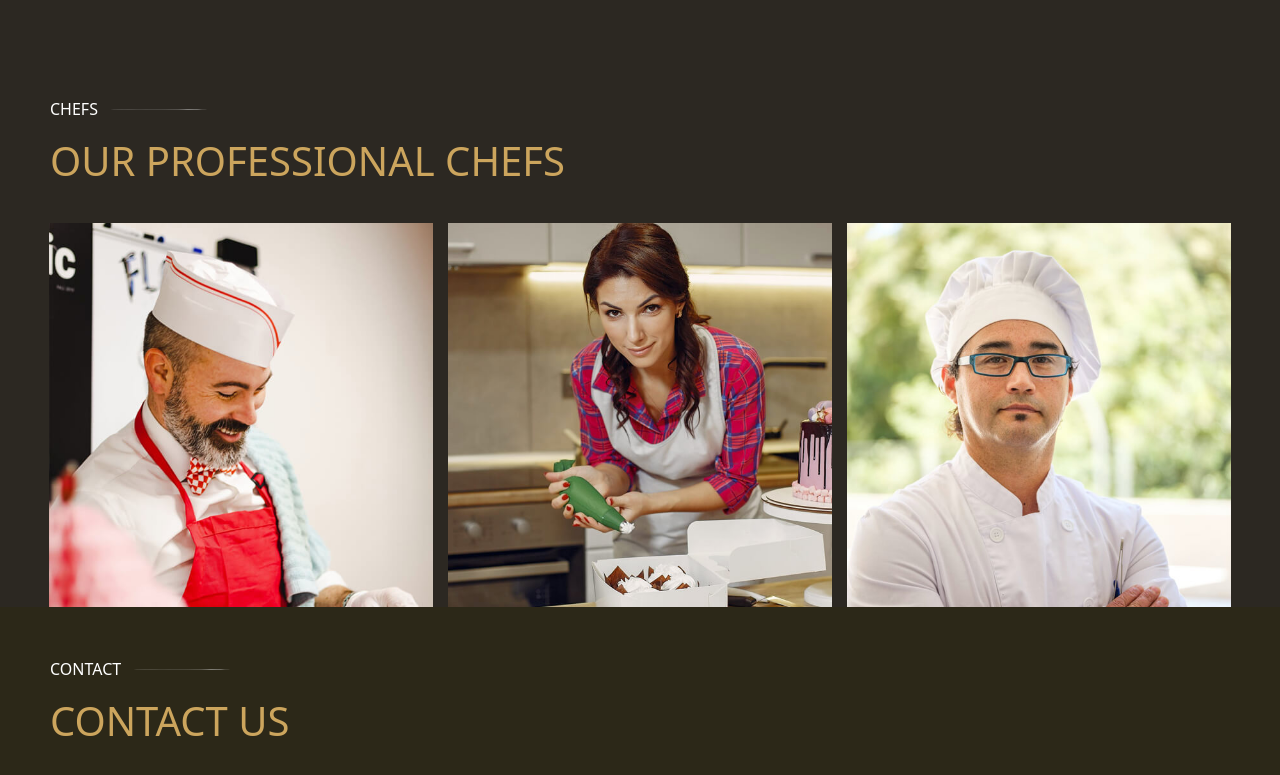
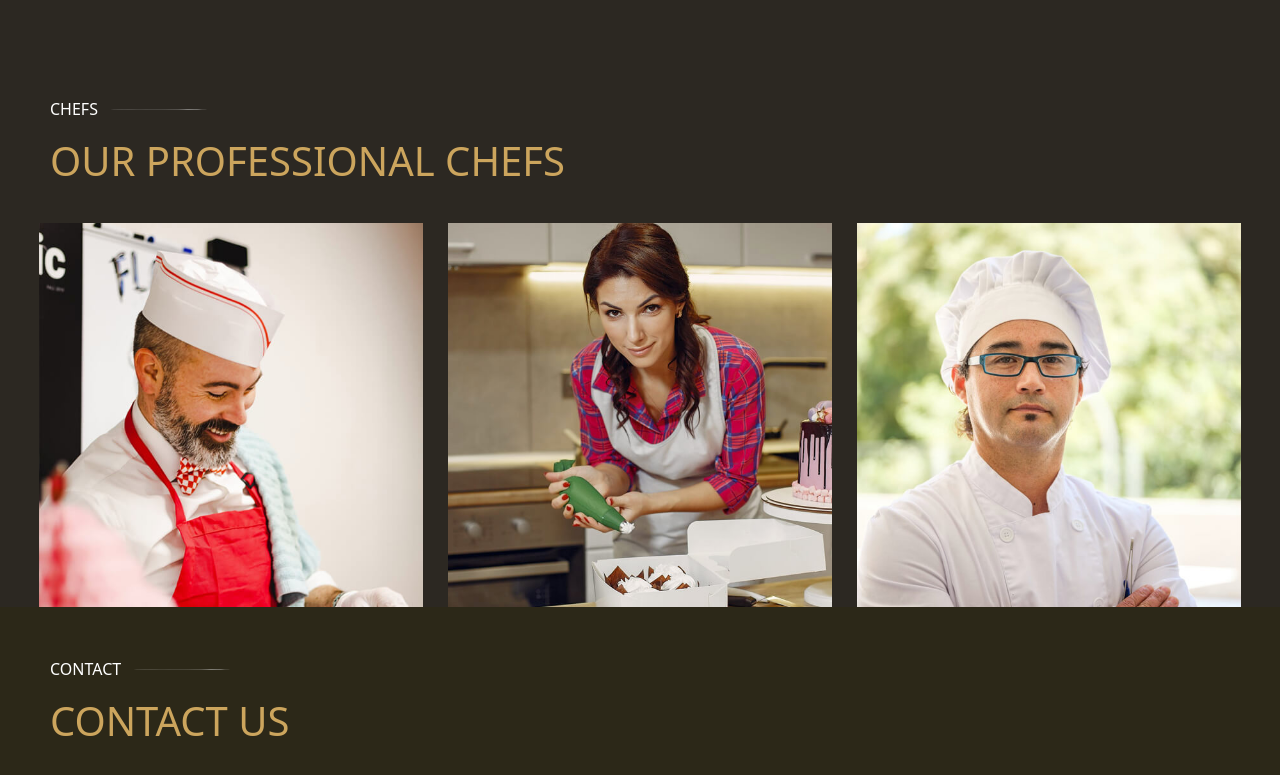
Before and after one commit to Silca93/ERIC_CBIENBON2, a website: page index.html in a window 1280 px wide. Shown: the part 3669-4444 px from the top of the page. Drawn offline with nearby package versions, Linux system fonts and the light colour scheme.

Commit message:
each chefs in its own div

```diff
--- a/index.html
+++ b/index.html
@@ -336,9 +336,15 @@
           <h1 class="text-orange">OUR PROFESSIONAL CHEFS</h1>
       </div>
       <div class="sec6bot">
-        <img src="./public/assets/CBIENBON/img/chefs/chefs-1.jpg" id="chefs" alt="">
-        <img src="./public/assets/CBIENBON/img/chefs/chefs-2.jpg" id="chefs"  alt="">
-        <img src="./public/assets/CBIENBON/img/chefs/chefs-3.jpg" id="chefs" alt="">
+        <div class="chef-container1">
+          <img src="./public/assets/CBIENBON/img/chefs/chefs-1.jpg" id="chefs" alt="">
+        </div>
+        <div class="chef-container2">
+          <img src="./public/assets/CBIENBON/img/chefs/chefs-2.jpg" id="chefs"  alt="">
+        </div>
+        <div class="chef-container3">
+          <img src="./public/assets/CBIENBON/img/chefs/chefs-3.jpg" id="chefs" alt="">
+        </div>
       </div>
 
     </section>
--- a/src/sass/modules/_main.sass
+++ b/src/sass/modules/_main.sass
@@ -396,11 +396,21 @@ main
         width: 100%
         display: flex
         flex-wrap: wrap
-        gap: 15px
+        gap: 25px
         justify-content: center
 
+        .chef-container1
+            width: 30%
+            height: 100%
+        .chef-container2
+            width: 30%
+            height: 100%
+        .chef-container3
+            width: 30%
+            height: 100%
+
         #chefs
-            width: 30%
+            width: 100%
 
 .sec7
     background-color: rgb(44,40,24)
```
Also changed, not shown: public/css/app.css, 1 other file.
